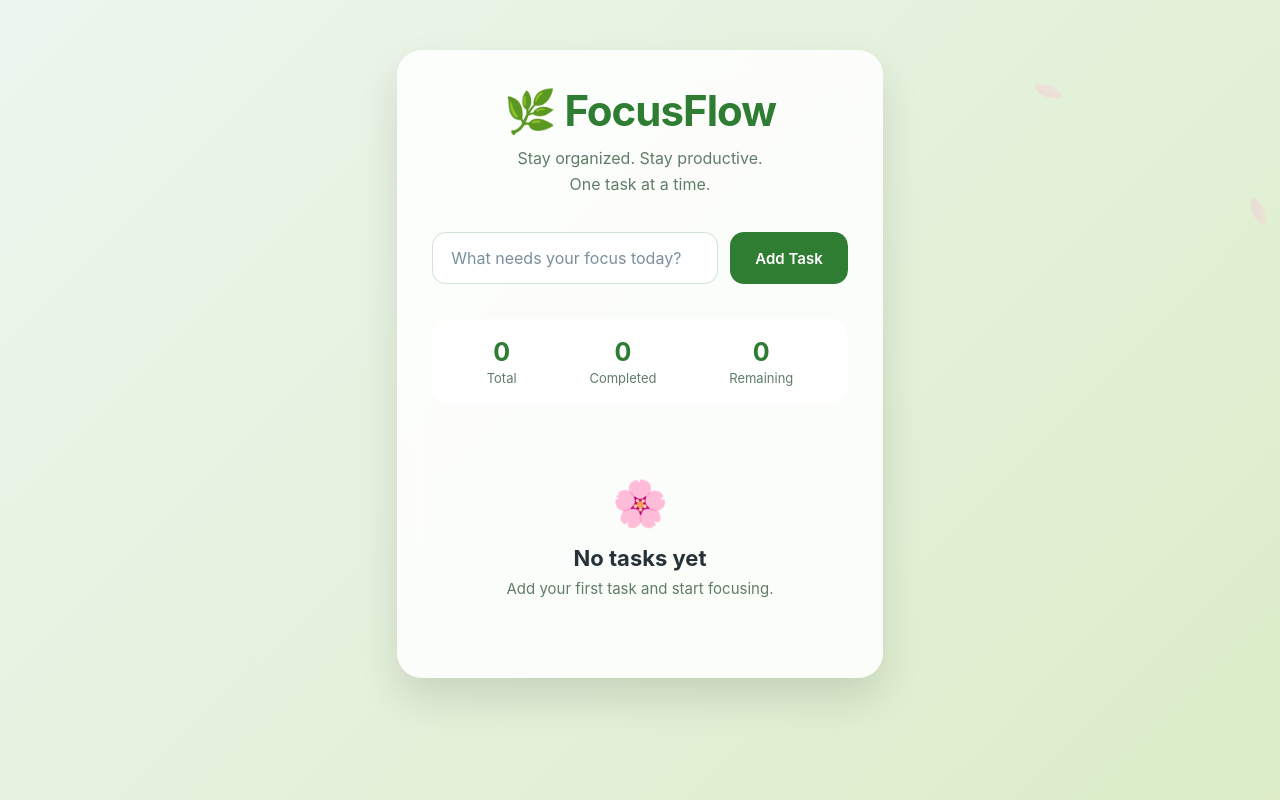
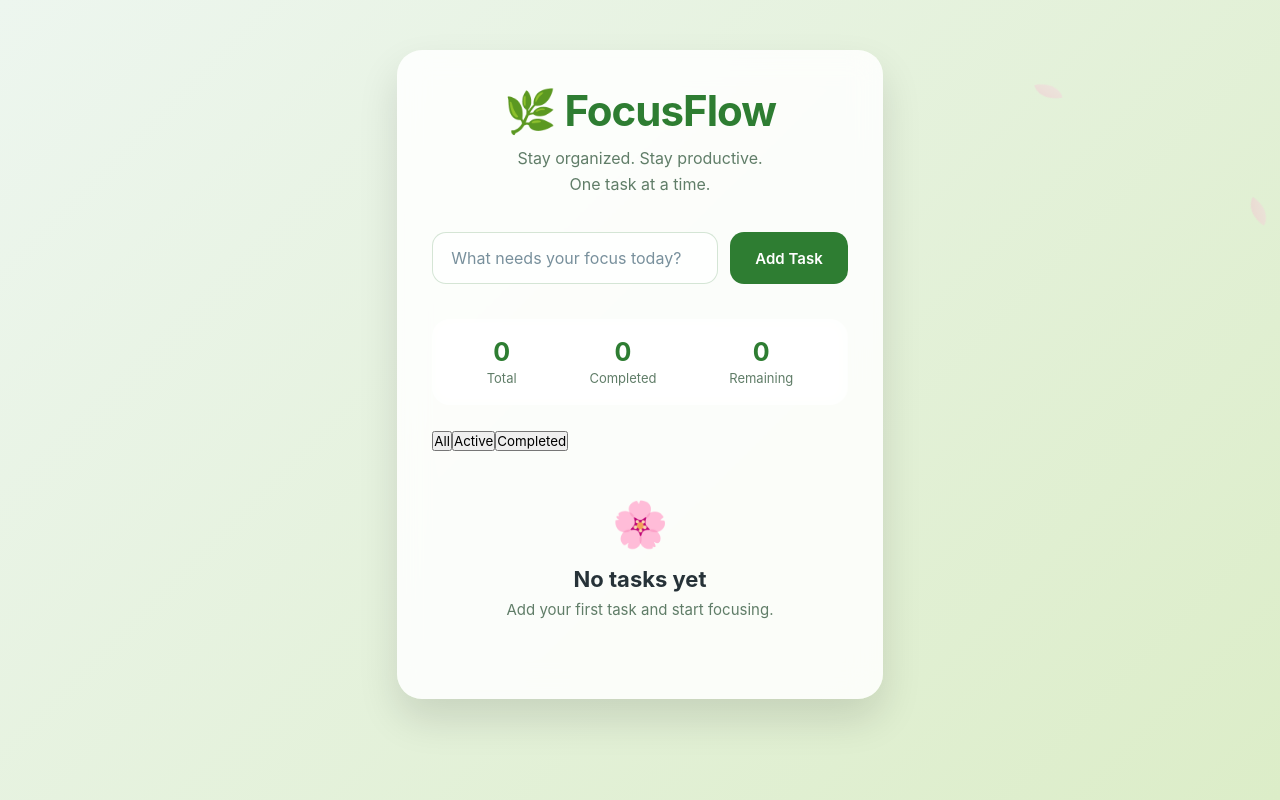
Before and after one commit to Arjon22/focusflow, a React (Vite) app: page / in a window 1280 px wide. Built offline with nearby package versions, Linux system fonts and the light colour scheme.

Commit message:
Add task filtering functionality

```diff
--- a/src/App.jsx
+++ b/src/App.jsx
@@ -5,6 +5,7 @@ import TaskList from "./components/TaskList";
 import "./App.css";
 import Leaves from "./components/Leaves";
 import TaskStats from "./components/TaskStats";
+import TaskFilter from "./components/TaskFilter";
 
 function App() {
   const [tasks, setTasks] = useState(() => {
@@ -14,6 +15,7 @@ function App() {
 });
   const [editingTaskId, setEditingTaskId] = useState(null);
   const [editingText, setEditingText] = useState("");
+  const [filter, setFilter] = useState("all");
 
   const handleAddTask = (taskTitle) => {
   const trimmedTitle = taskTitle.trim();
@@ -102,6 +104,19 @@ const handleDeleteTask = (id) => {
 useEffect(() => {
   localStorage.setItem("tasks", JSON.stringify(tasks));
 }, [tasks]);
+const filteredTasks = tasks.filter((task) => {
+
+  if (filter === "completed") {
+    return task.completed;
+  }
+
+  if (filter === "active") {
+    return !task.completed;
+  }
+
+  return true;
+
+});
   return (
   <>
     <Leaves />
@@ -115,8 +130,13 @@ useEffect(() => {
 
 <TaskStats tasks={tasks} />
 
+<TaskFilter
+  filter={filter}
+  setFilter={setFilter}
+/>
+
 <TaskList
-  tasks={tasks}
+  tasks={filteredTasks}
   onToggleTask={handleToggleTask}
   onEditClick={handleEditClick}
   editingTaskId={editingTaskId}
--- /dev/null
+++ b/src/components/TaskFilter.jsx
@@ -0,0 +1,33 @@
+function TaskFilter({ filter, setFilter }) {
+
+  return (
+    <div className="task-filter">
+
+      <button
+        className={filter === "all" ? "active-filter" : ""}
+        onClick={() => setFilter("all")}
+      >
+        All
+      </button>
+
+
+      <button
+        className={filter === "active" ? "active-filter" : ""}
+        onClick={() => setFilter("active")}
+      >
+        Active
+      </button>
+
+
+      <button
+        className={filter === "completed" ? "active-filter" : ""}
+        onClick={() => setFilter("completed")}
+      >
+        Completed
+      </button>
+
+    </div>
+  );
+}
+
+export default TaskFilter;
```
